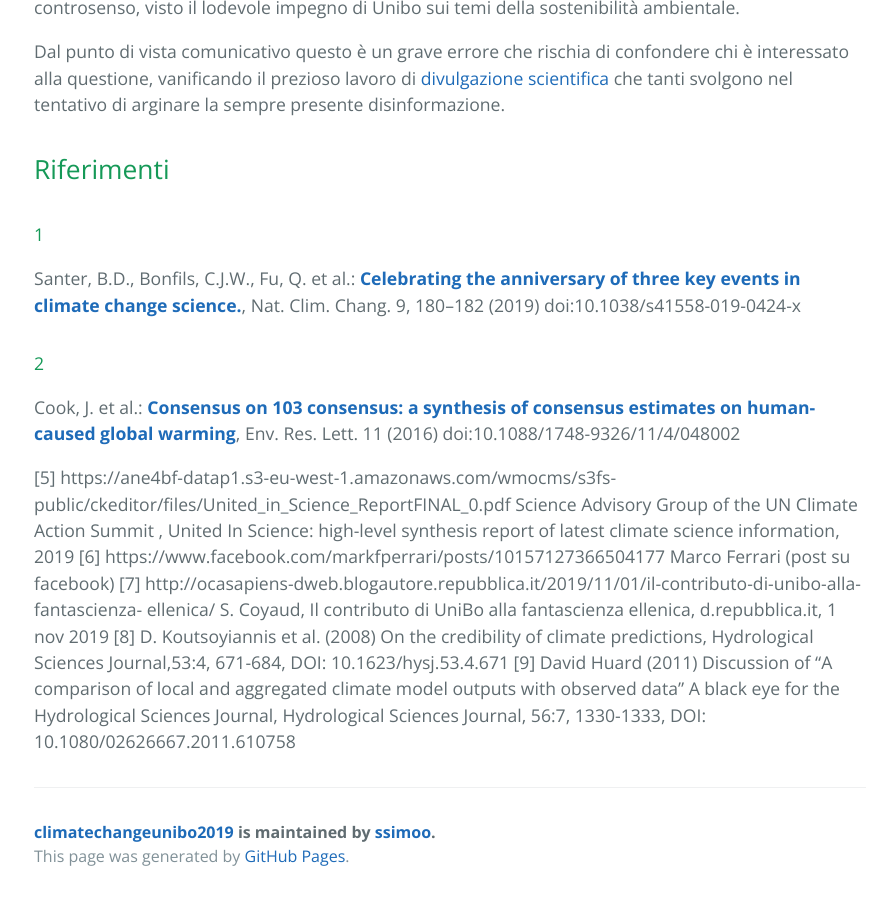
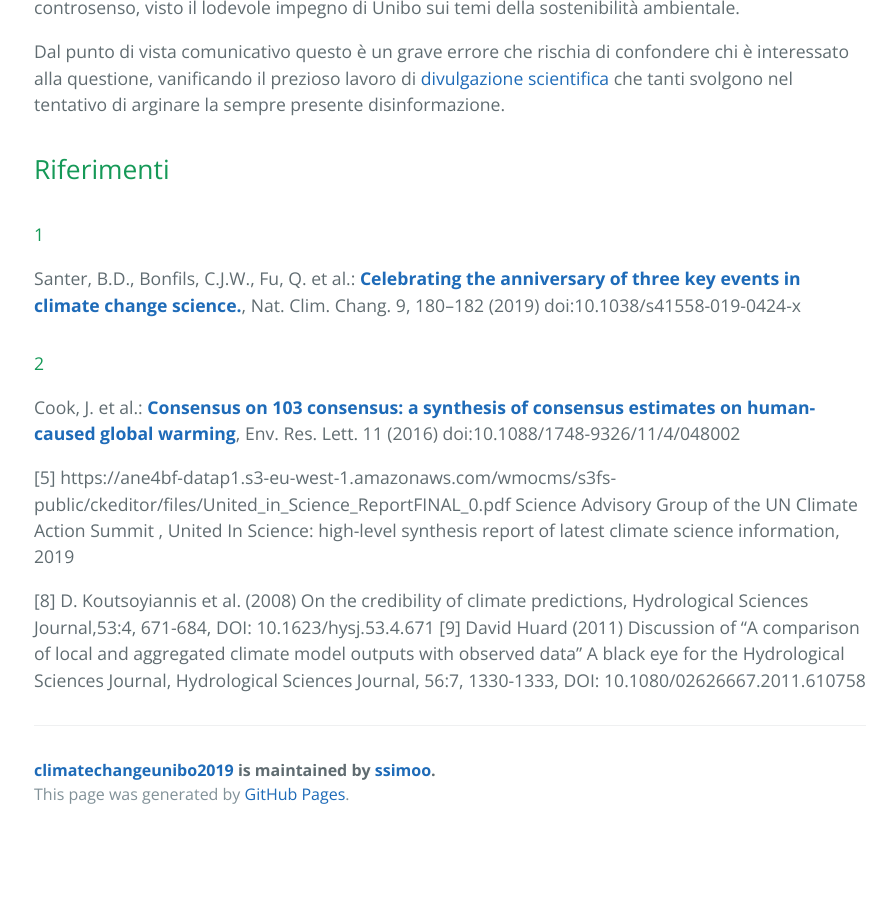
Before and after one commit to ssimoo/climatechangeunibo2019, a Jekyll site: the page built from index.md, in a window 1280 px wide and 900 px high, scrolled down 2509 px. Shown: the whole window, without its empty margins (190-1086 px from the left). Built offline with Jekyll 4.4.1, drawn with Linux system fonts in a browser that asks for light colours; our own code applies the rules of GitHub Pages for plain Markdown files; after the commit the page ends 3347 px from its top, so only the background shows below that; some of the changed text lies outside the part shown.

Commit message:
Update index.md

```diff
--- a/index.md
+++ b/index.md
@@ -35,7 +35,7 @@ nonché agli enormi benefici di cui giova quotidianamente tutta l'umanità.
 
 Invitare il professor Koutsoyiannis, che si occupa prevalentemente di idrologia,
 a parlare di un tema lontano dal suo campo di studi è una scelta che riteniamo poco saggia,
-al netto della sua integrità scientifica [(6)[#6], (7)[#7]].
+al netto della sua integrità scientifica (discussa [qui](https://www.facebook.com/markfperrari/posts/10157127366504177) e [qui](http://ocasapiens-dweb.blogautore.repubblica.it/2019/11/01/il-contributo-di-unibo-alla-fantascienza-ellenica/)).
 
 Soprattutto a fronte delle affermazioni contenute nell'abstract
 
@@ -104,9 +104,7 @@ Env. Res. Lett. 11 (2016) doi:10.1088/1748-9326/11/4/048002
 [5] https://ane4bf-datap1.s3-eu-west-1.amazonaws.com/wmocms/s3fs-
 public/ckeditor/files/United_in_Science_ReportFINAL_0.pdf Science Advisory Group of the UN Climate
 Action Summit , United In Science: high-level synthesis report of latest climate science information, 2019
-[6] https://www.facebook.com/markfperrari/posts/10157127366504177 Marco Ferrari (post su facebook)
-[7] http://ocasapiens-dweb.blogautore.repubblica.it/2019/11/01/il-contributo-di-unibo-alla-fantascienza-
-ellenica/ S. Coyaud, Il contributo di UniBo alla fantascienza ellenica, d.repubblica.it, 1 nov 2019
+
 [8] D. Koutsoyiannis et al. (2008) On the credibility of climate predictions, Hydrological Sciences
 Journal,53:4, 671-684, DOI: 10.1623/hysj.53.4.671
 [9] David Huard (2011) Discussion of “A comparison of local and aggregated climate model outputs with
```
